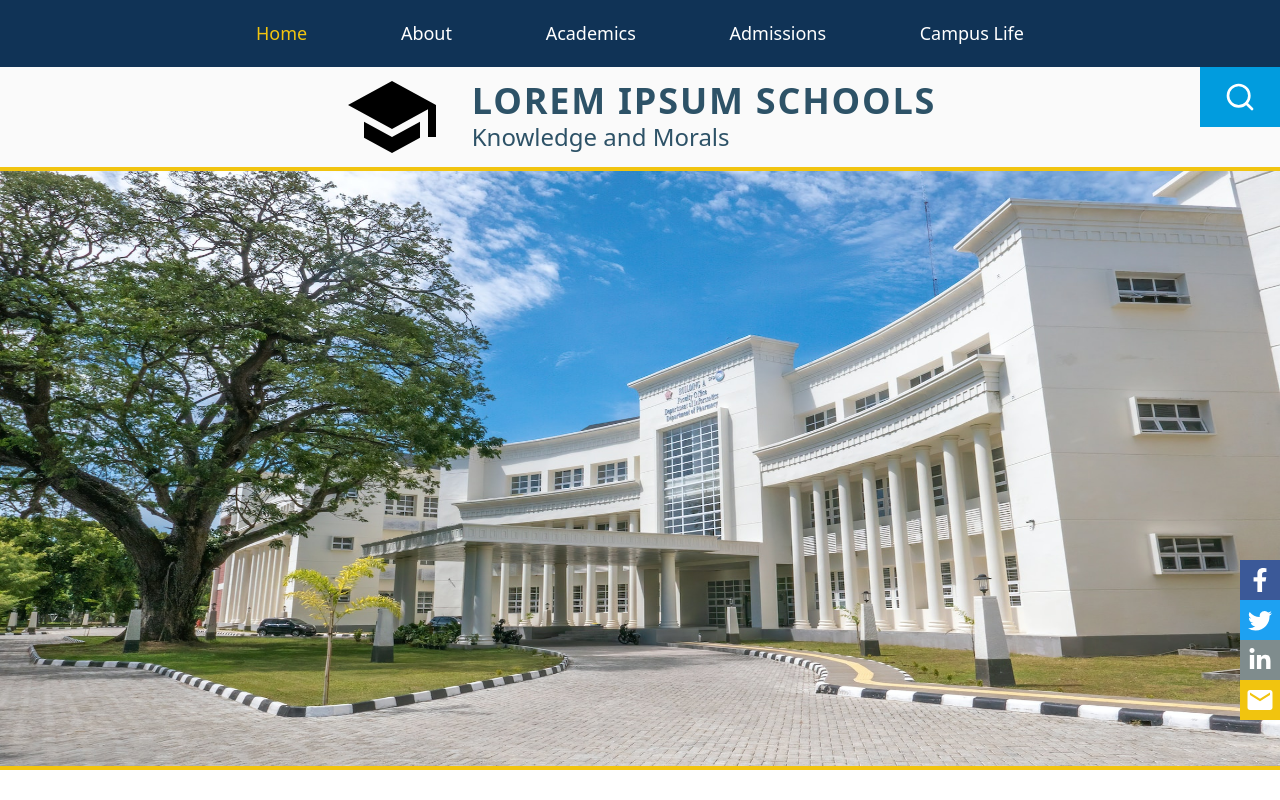
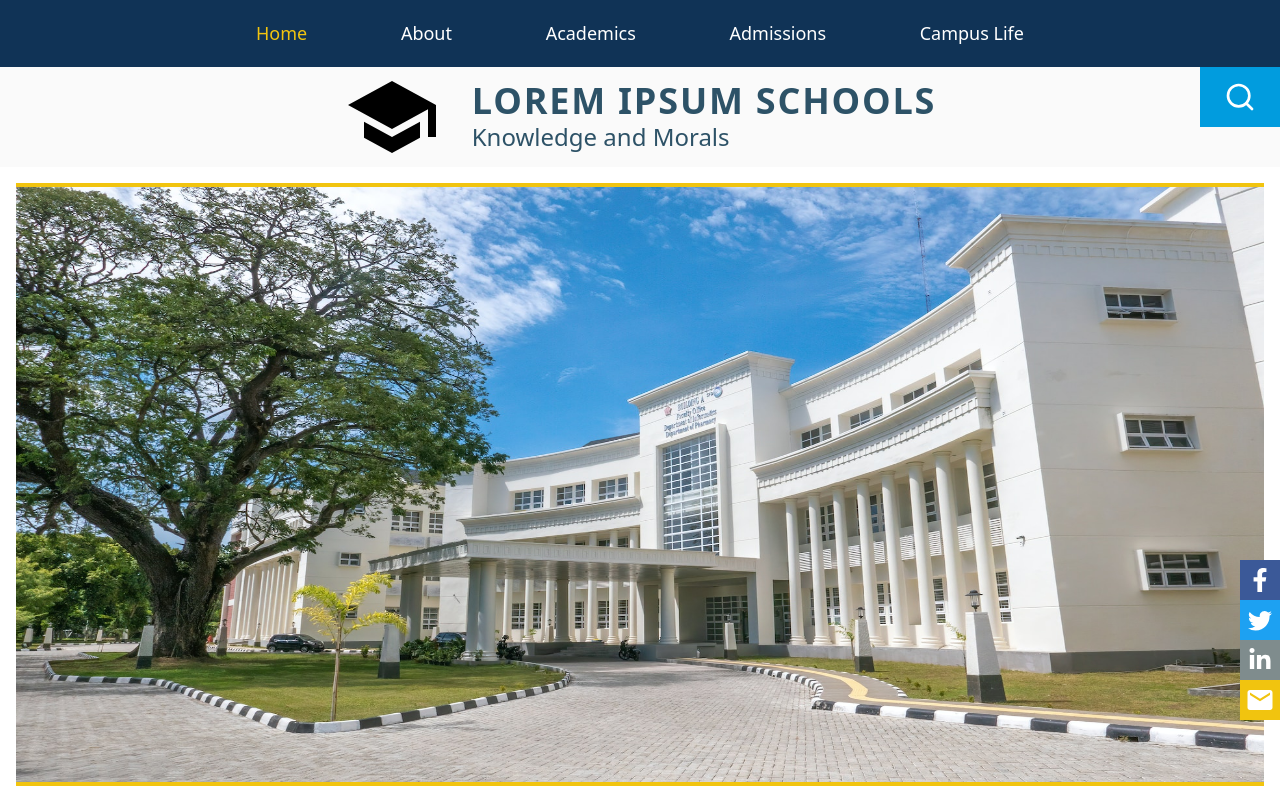
Before and after one commit to osaroDEV/school-app, a Next.js app: page / in a window 1280 px wide. Shown: the top 800 px of the page. Built offline with nearby package versions, Linux system fonts and the light colour scheme.

Commit message:
iterate padding to fix overflow-x v01

```diff
--- a/app/page.jsx
+++ b/app/page.jsx
@@ -3,7 +3,7 @@ import Carousel from './components/Carousel';
 
 const Home = () => {
   return (
-    <main className=''>
+    <main className='p-[1rem]'>
       <div className='border-y-4 border-[#f1c40f] flex justify-center'>
         <section className='w-[375px] sm:w-[640px] md:w-[768px] lg:w-[1000px] xl:w-[1280px] 2xl:w-[1536px] h-[218px] sm:h-[372px] md:h-[446px] lg:h-[595px] xl:h[744px] 2xl:h-[893px] relative'>
           <Image src='/images/school.jpg' fill={true} alt='school building' priority />
```
